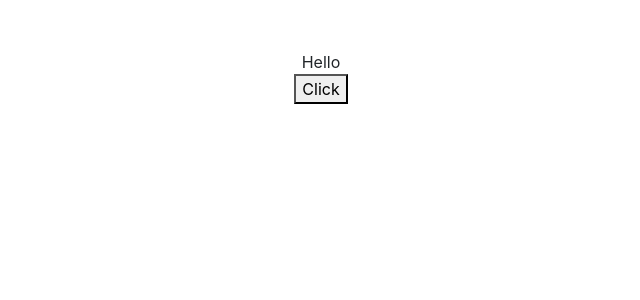
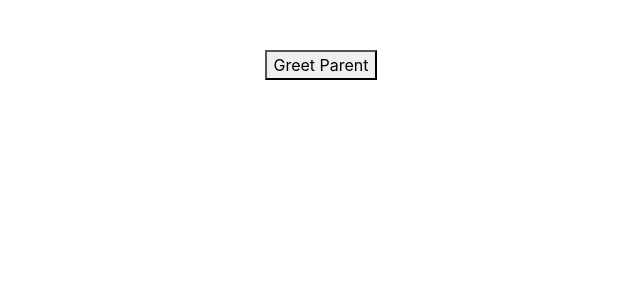
Before and after one commit to saitinku510/React-app, a React (Create React App) app: page / in a window 1280 px wide. Shown: the top 300 px of the page, without its empty margins (319-959 px from the left). Built offline with nearby package versions, Linux system fonts and the light colour scheme.

Commit message:
Calling child component in parent component by using props method

```diff
--- a/src/App.js
+++ b/src/App.js
@@ -7,6 +7,7 @@
 import FunctionClick from './Components/functionClick'
 import ClassClick from './Components/classClick'
 import EventBind from './Components/eventBind'
+import ParentComponent from './Components/parentComponent'
 // import Counter from './Components/counter'
 
 function App() {
@@ -27,7 +28,8 @@
       {/* <Counter /> */}
       {/* <FunctionClick /> */}
       {/* <ClassClick /> */}
-      <EventBind />
+      {/* <EventBind /> */}
+      <ParentComponent />
     </div>
   );
 }
--- /dev/null
+++ b/src/Components/childComponent.js
@@ -0,0 +1,11 @@
+import React from 'react'
+
+function ChildComponent(props) {
+  return (
+    <div>
+      <button onClick={props.greetHandler}>Greet Parent</button>
+    </div>
+  )
+}
+
+export default ChildComponent
--- a/src/Components/eventBind.js
+++ b/src/Components/eventBind.js
@@ -7,7 +7,7 @@
   this.state = {
      message : 'Hello'
   }
-//   this.clickhandler = this.clickhandler.bind(this)
+//   this.clickhandler = this.clickhandler.bind(this)  //This is the best method to
 }
 // clickhandler(){
 //     this.setState({
--- /dev/null
+++ b/src/Components/parentComponent.js
@@ -0,0 +1,25 @@
+import React, { Component } from "react";
+import ChildComponent from "./childComponent";
+
+class ParentComponent extends Component {
+  constructor(props) {
+    super(props);
+
+    this.state = {
+      parentName: "parent",
+    };
+    this.greetParent = this.greetParent.bind(this);
+  }
+
+  greetParent() {
+    alert(`Hello ${this.state.parentName}`);
+  }
+
+  render() {
+    return <div>
+        <ChildComponent greetHandler={this.greetParent}/>
+    </div>;
+  }
+}
+
+export default ParentComponent;
```
